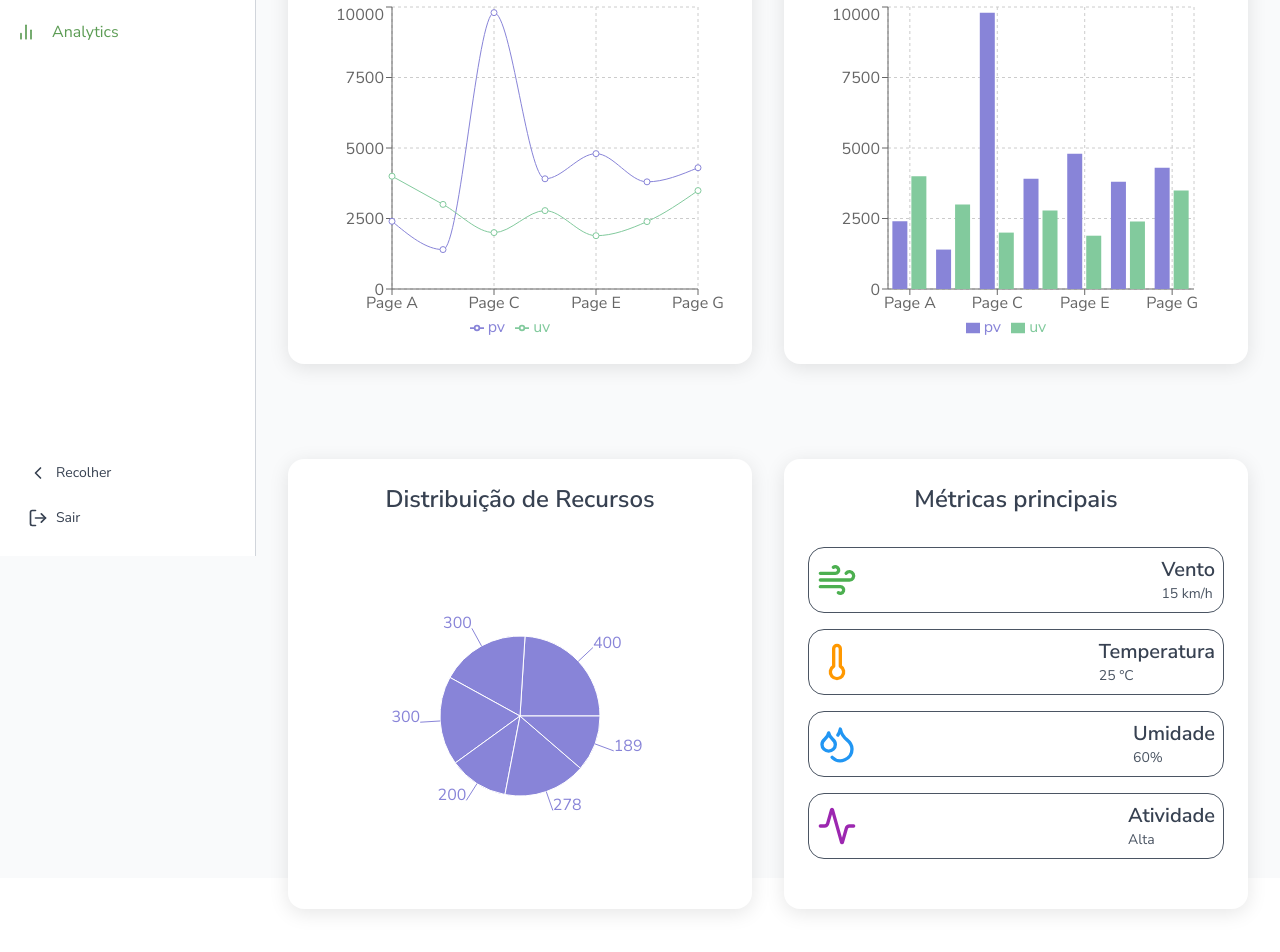
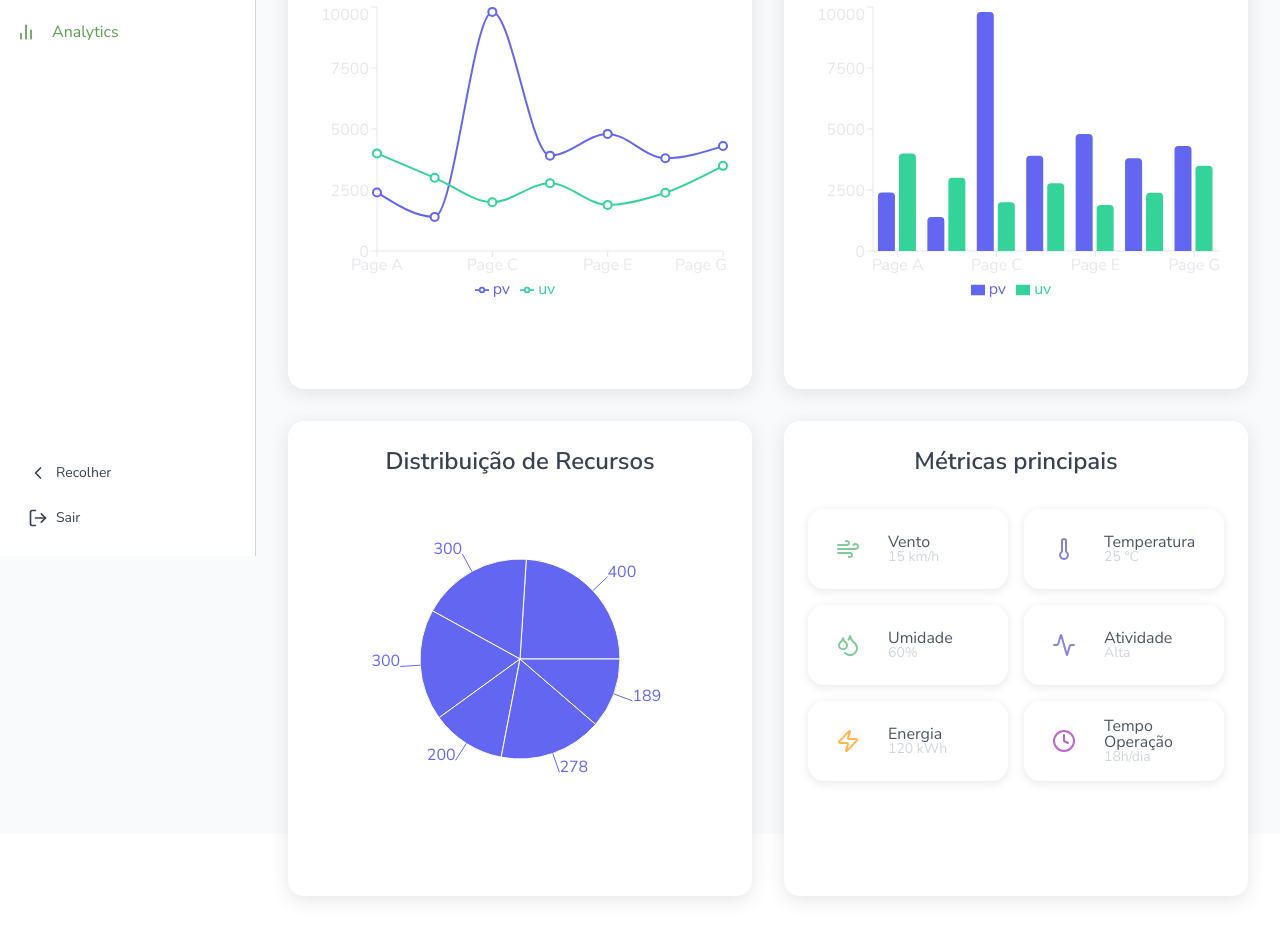
Before and after one commit to Lotus-Bio/lotus-frontend-2.0, a Next.js app: page /analytics in a window 1280 px wide. Shown: the part 244-1196 px from the top of the page. After the commit the page ends 1172 px from the top, so only its background shows below. Built offline with nearby package versions, Linux system fonts and the light colour scheme; no server answers; sample sign-in values are in the browser's storage.

Commit message:
melhora estilização da dashboard

```diff
--- a/src/app/analytics/analyticsPage.style.js
+++ b/src/app/analytics/analyticsPage.style.js
@@ -53,6 +53,7 @@ export const Tag = styled.span`
 
 export const ContainerAnalytics = styled.div`
   height: 100%;
+  padding-bottom: 2rem;
 
   display: grid;
   grid-template-columns: repeat(2, 1fr);
@@ -62,12 +63,11 @@ export const ContainerAnalytics = styled.div`
   @media (max-width: 950px) {
     display: grid;
     grid-template-columns: 1fr;
-    grid-template-rows: repeat(4, 1fr);
+    grid-template-rows: auto;
   }
 `;
 
 export const BlockItemAnalytics = styled.div`
-  max-height: 450px;
   height: 100%;
   display: flex;
   gap: 1rem;
@@ -83,29 +83,62 @@ export const BlockItemAnalytics = styled.div`
     transform: scale(1.02);
     box-shadow: 0px 4px 30px rgba(0, 0, 0, 0.2);
   }
+
+  .container-metrics-item {
+    display: grid;
+    grid-template-columns: 1fr 1fr;
+    gap: 1rem;
+
+    @media (max-width: 950px) {
+      grid-template-columns: 1fr;
+      grid-template-rows: auto;
+    }
+  }
 `;
 
 export const MetricsItem = styled.div`
   display: flex;
   align-items: center;
-  justify-content: space-between;
+  gap: 1rem;
+  background: ${({ theme }) => theme.colors.white};
   border-radius: 1rem;
-  border: 1px solid ${({ theme }) => theme.colors.grey};
-  padding: .5rem;
+  padding: 1rem;
+  transition: all 0.3s ease-in-out;
+  box-shadow: 0 2px 10px ${({ theme }) => theme.colors.shadow};
+
+  &:hover {
+    transform: translateY(-4px);
+    box-shadow: 0 4px 20px ${({ theme }) => theme.colors.shadow};
+  }
+
+  .icon {
+    background: rgba(255, 255, 255, 0.05);
+    padding: 0.75rem;
+    border-radius: 999px;
+    display: flex;
+    align-items: center;
+    justify-content: center;
+  }
 
   h3 {
-    color: ${({ theme }) => theme.colors.darkGrey};
-    font-weight: 600;
-    font-size: 1.25rem;
-    line-height: 1.75rem;
+    color: ${({ theme }) => theme.colors.grey};
+    font-weight: 500;
+    font-size: 1rem;
+    margin: 0;
   }
 
   p {
-    color: ${({ theme }) => theme.colors.grey};
+    color: ${({ theme }) => theme.colors.lightGrey};
     font-size: 0.875rem;
-    line-height: 1.25rem;
+    margin: 0;
+  }
+
+  @media (max-width: 950px) {
+   flex-direction: column;
+   text-align: center;
   }
 `;
+
 
 export const TitleItemAnalystics = styled.h2`
   text-align: center;
--- a/src/app/analytics/page.js
+++ b/src/app/analytics/page.js
@@ -33,103 +33,136 @@ export default function Analytcs() {
         <ContainerAnalytics>
           <BlockItemAnalytics>
             <TitleItemAnalystics>Produção de Biogás</TitleItemAnalystics>
-            <ResponsiveContainer>
-              <LineChart
-                width={500}
-                height={300}
-                data={dataLineChart}
-                margin={{
-                  top: 5,
-                  right: 30,
-                  left: 20,
-                  bottom: 5,
+            <ResponsiveContainer width="100%" height={300}>
+              <LineChart data={dataLineChart}>
+                <CartesianGrid stroke="rgba(255, 255, 255, 0.1)" />
+                <XAxis dataKey="name" stroke="#E5E7EB" />
+                <YAxis stroke="#E5E7EB" />
+                <Tooltip
+                  contentStyle={{
+                    backgroundColor: "#1F2937",
+                    border: "none",
+                    borderRadius: "8px",
+                    color: "#F9FAFB",
                   }}
-              >
-                <CartesianGrid strokeDasharray="3 3" />
-                <XAxis dataKey="name" />
-                <YAxis />
-                <Tooltip />
+                />
                 <Legend />
-                <Line type="monotone" dataKey="pv" stroke="#8884d8" activeDot={{ r: 8 }} />
-                <Line type="monotone" dataKey="uv" stroke="#82ca9d" />
+                <Line type="monotone" dataKey="pv" stroke="#6366F1" strokeWidth={2} dot={{ r: 4 }} />
+                <Line type="monotone" dataKey="uv" stroke="#34D399" strokeWidth={2} dot={{ r: 4 }} />
               </LineChart>
             </ResponsiveContainer>
           </BlockItemAnalytics>
 
           <BlockItemAnalytics>
             <TitleItemAnalystics>Eficiência por Ciclo</TitleItemAnalystics>
-            <ResponsiveContainer width="100%" height="100%">
-              <BarChart
-                width={500}
-                height={300}
-                data={dataBarChart}
-                margin={{
-                  top: 5,
-                  right: 30,
-                  left: 20,
-                  bottom: 5,
+            <ResponsiveContainer width="100%" height={300}>
+              <BarChart data={dataBarChart}>
+                <CartesianGrid stroke="rgba(255, 255, 255, 0.1)" />
+                <XAxis dataKey="name" stroke="#E5E7EB" />
+                <YAxis stroke="#E5E7EB" />
+                <Tooltip
+                  contentStyle={{
+                    backgroundColor: "#1F2937",
+                    border: "none",
+                    borderRadius: "8px",
+                    color: "#F9FAFB",
                   }}
-              >
-                <CartesianGrid strokeDasharray="3 3" />
-                <XAxis dataKey="name" />
-                <YAxis />
-                <Tooltip />
+                />
                 <Legend />
-                <Bar dataKey="pv" fill="#8884d8" activeBar={<Rectangle fill="pink" stroke="blue" />} />
-                <Bar dataKey="uv" fill="#82ca9d" activeBar={<Rectangle fill="gold" stroke="purple" />} />
+                <Bar dataKey="pv" fill="#6366F1" radius={[4, 4, 0, 0]} />
+                <Bar dataKey="uv" fill="#34D399" radius={[4, 4, 0, 0]} />
               </BarChart>
             </ResponsiveContainer>
           </BlockItemAnalytics>
 
           <BlockItemAnalytics>
             <TitleItemAnalystics>Distribuição de Recursos</TitleItemAnalystics>
-            <ResponsiveContainer width="100%" height="100%">
-              <PieChart width={400} height={400}>
+            <ResponsiveContainer width="100%" height={300}>
+              <PieChart>
                 <Pie
                   dataKey="value"
-                  isAnimationActive={false}
                   data={dataPieChart}
                   cx="50%"
                   cy="50%"
-                  outerRadius={80}
-                  fill="#8884d8"
+                  outerRadius={100}
+                  fill="#6366F1"
                   label
                 />
-                <Tooltip />
+                <Tooltip
+                  contentStyle={{
+                    backgroundColor: "#1F2937",
+                    border: "none",
+                    borderRadius: "8px",
+                    color: "#F9FAFB",
+                  }}
+                />
               </PieChart>
             </ResponsiveContainer>
           </BlockItemAnalytics>
 
           <BlockItemAnalytics>
             <TitleItemAnalystics>Métricas principais</TitleItemAnalystics>
+            <div className="container-metrics-item">
               <MetricsItem>
-              <Wind size={40} color="#4CAF50" />
+                <div className="icon">
+                  <Wind size={24} color="#82ca9d" />
+                </div>
                 <div>
                   <h3>Vento</h3>
                   <p>15 km/h</p>
                 </div>
               </MetricsItem>
+
               <MetricsItem>
-              <Thermometer size={40} color="#FF9800" />
+                <div className="icon">
+                  <Thermometer size={24} color="#8884d8" />
+                </div>
                 <div>
                   <h3>Temperatura</h3>
                   <p>25 °C</p>
                 </div>
               </MetricsItem>
+
               <MetricsItem>
-              <Droplets size={40} color="#2196F3" />
+                <div className="icon">
+                  <Droplets size={24} color="#82ca9d" />
+                </div>
                 <div>
                   <h3>Umidade</h3>
                   <p>60%</p>
                 </div>
               </MetricsItem>
+
               <MetricsItem>
-              <Activity size={40} color="#9C27B0" />
+                <div className="icon">
+                  <Activity size={24} color="#8884d8" />
+                </div>
                 <div>
                   <h3>Atividade</h3>
                   <p>Alta</p>
                 </div>
               </MetricsItem>
+
+              <MetricsItem>
+                <div className="icon">
+                  <Zap size={24} color="#FFB74D" />
+                </div>
+                <div>
+                  <h3>Energia</h3>
+                  <p>120 kWh</p>
+                </div>
+              </MetricsItem>
+
+              <MetricsItem>
+                <div className="icon">
+                  <Clock size={24} color="#BA68C8" />
+                </div>
+                <div>
+                  <h3>Tempo Operação</h3>
+                  <p>18h/dia</p>
+                </div>
+              </MetricsItem>
+            </div>
           </BlockItemAnalytics>
         </ContainerAnalytics>
       </Container>
```
Lines whose indentation alone changed are shown as unchanged.
